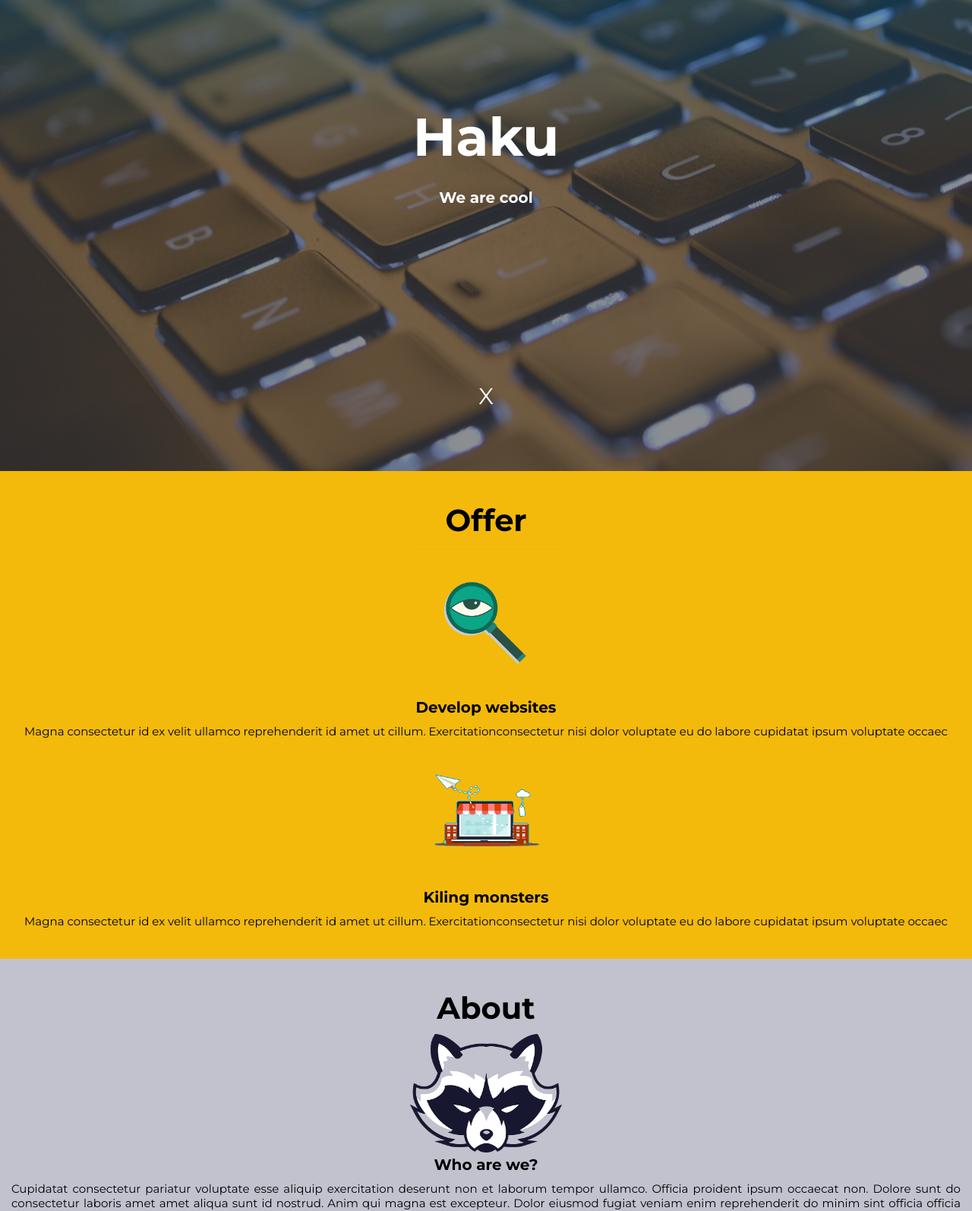
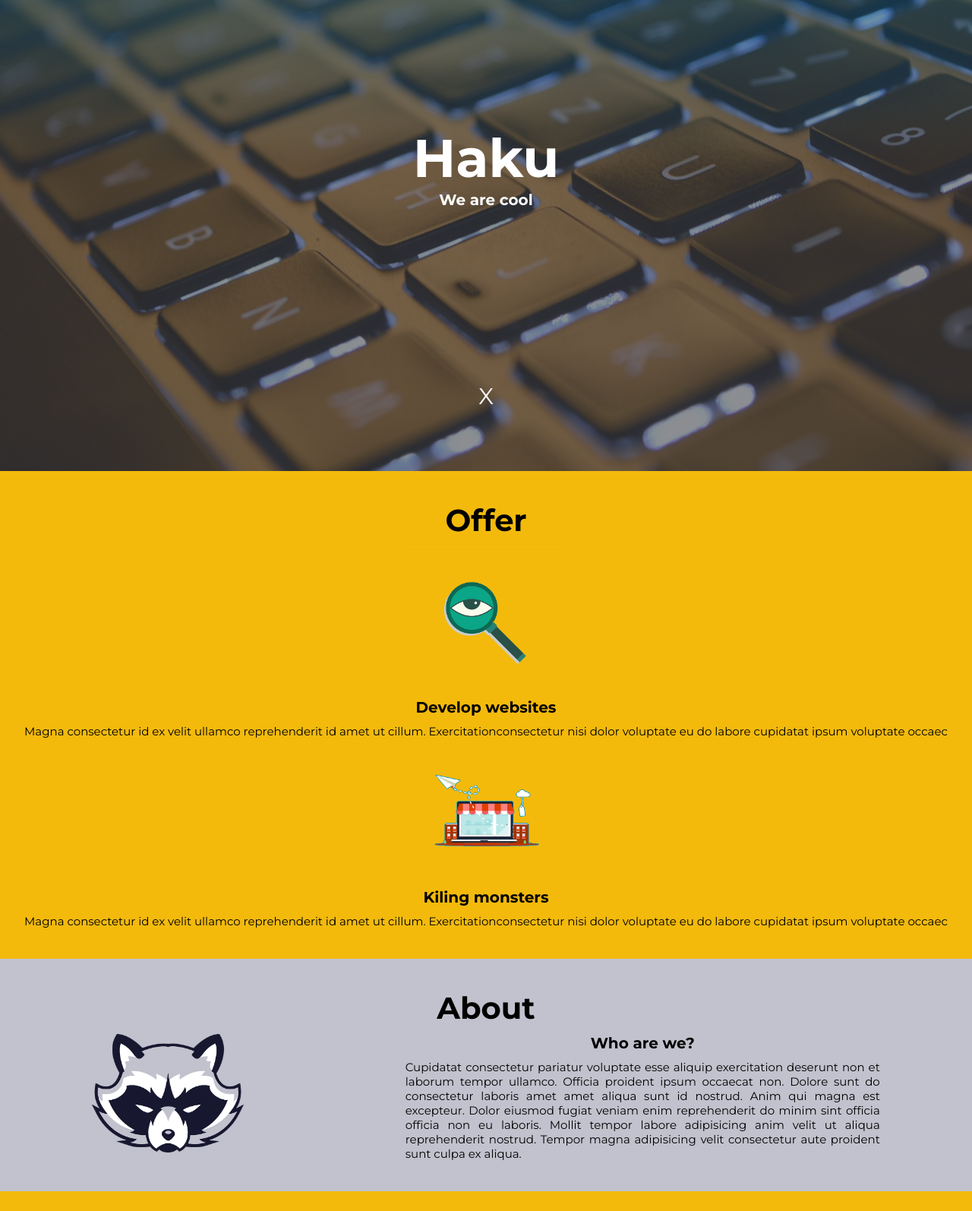
Before and after one commit to Adaxelx/Business-page, a Gatsby site: page / in a window 1280 px wide. Shown: the part 180-1774 px from the top of the page at 76% size. Built offline with nearby package versions, Linux system fonts and the light colour scheme; Gatsby itself is replaced by a stand-in of ours.

Commit message:
add responsive view to about page

```diff
--- a/src/templates/AboutPage.js
+++ b/src/templates/AboutPage.js
@@ -1,6 +1,6 @@
 import React from 'react'
 import styled from 'styled-components'
-
+import device from './MediaWidth'
 import H2 from '../components/headers/H2'
 import H3 from '../components/headers/H3'
 import logo from '../images/logo.png'
@@ -9,27 +9,50 @@ import Logo from '../components/Logo'
 
 const StyledAboutPage = styled.div`
   width: 100%;
-
   text-align: center;
   background-color: ${({ theme }) => theme.grey};
+  padding: ${({ theme }) => theme.padding};
+`
 
-  padding: ${({ theme }) => theme.padding};
+const StyledCon = styled.section`
+  display: flex;
+  flex-direction: column;
+  align-items: center;
+
+  @media ${device.mobileS} and (orientation: landscape),
+    ${device.tablet} and (orientation: portrait) {
+    flex-direction: row;
+    justify-content: space-around;
+    align-items: flex-start;
+  }
+`
+
+const StyledContent = styled.section`
+  width: 90%;
+  @media ${device.mobileS} and (orientation: landscape),
+    ${device.tablet} and (orientation: portrait) {
+    width: 50%;
+  }
 `
 
 const AboutPage = () => (
   <>
     <StyledAboutPage>
       <H2>About</H2>
-      <Logo src={logo} />
-      <H3>Who are we?</H3>
-      <P>
-        Cupidatat consectetur pariatur voluptate esse aliquip exercitation deserunt non et laborum
-        tempor ullamco. Officia proident ipsum occaecat non. Dolore sunt do consectetur laboris amet
-        amet aliqua sunt id nostrud. Anim qui magna est excepteur. Dolor eiusmod fugiat veniam enim
-        reprehenderit do minim sint officia officia non eu laboris. Mollit tempor labore adipisicing
-        anim velit ut aliqua reprehenderit nostrud. Tempor magna adipisicing velit consectetur aute
-        proident sunt culpa ex aliqua.
-      </P>
+      <StyledCon>
+        <Logo src={logo} />
+        <StyledContent>
+          <H3>Who are we?</H3>
+          <P>
+            Cupidatat consectetur pariatur voluptate esse aliquip exercitation deserunt non et
+            laborum tempor ullamco. Officia proident ipsum occaecat non. Dolore sunt do consectetur
+            laboris amet amet aliqua sunt id nostrud. Anim qui magna est excepteur. Dolor eiusmod
+            fugiat veniam enim reprehenderit do minim sint officia officia non eu laboris. Mollit
+            tempor labore adipisicing anim velit ut aliqua reprehenderit nostrud. Tempor magna
+            adipisicing velit consectetur aute proident sunt culpa ex aliqua.
+          </P>
+        </StyledContent>
+      </StyledCon>
     </StyledAboutPage>
   </>
 )
--- a/src/templates/StartPage.js
+++ b/src/templates/StartPage.js
@@ -9,9 +9,6 @@ const StyledStartPage = styled.div`
   background: url(${startpage}) no-repeat center center fixed;
   background-size: cover;
   color: white;
-  display: flex;
-  flex-direction: column;
-
   &::before {
     content: '';
     position: absolute;
@@ -24,23 +21,24 @@ const StyledStartPage = styled.div`
   }
 `
 
-const StyledH1 = styled.h1`
+const StyledTitle = styled.section`
   position: absolute;
-  top: 45%;
+  top: 50%;
   left: 50%;
   transform: translate(-50%, -50%);
+  display: flex;
+  flex-direction: column;
+  justify-content: center;
+  align-items: center;
+`
+
+const StyledH1 = styled.h1`
   text-align: center;
-
   font-size: 7rem;
 `
 
 const StyledH2 = styled.h1`
-  position: absolute;
-  top: 55%;
-  left: 50%;
-  transform: translate(-50%, -50%);
   text-align: center;
-
   font-size: 2rem;
 `
 
@@ -66,8 +64,10 @@ class StartPage extends React.Component {
   render() {
     return (
       <StyledStartPage>
-        <StyledH1>Haku</StyledH1>
-        <StyledH2>We are cool</StyledH2>
+        <StyledTitle>
+          <StyledH1>Haku</StyledH1>
+          <StyledH2>We are cool</StyledH2>
+        </StyledTitle>
         <StyledArrow onClick={this.handleClick}>X</StyledArrow>
       </StyledStartPage>
     )
```
